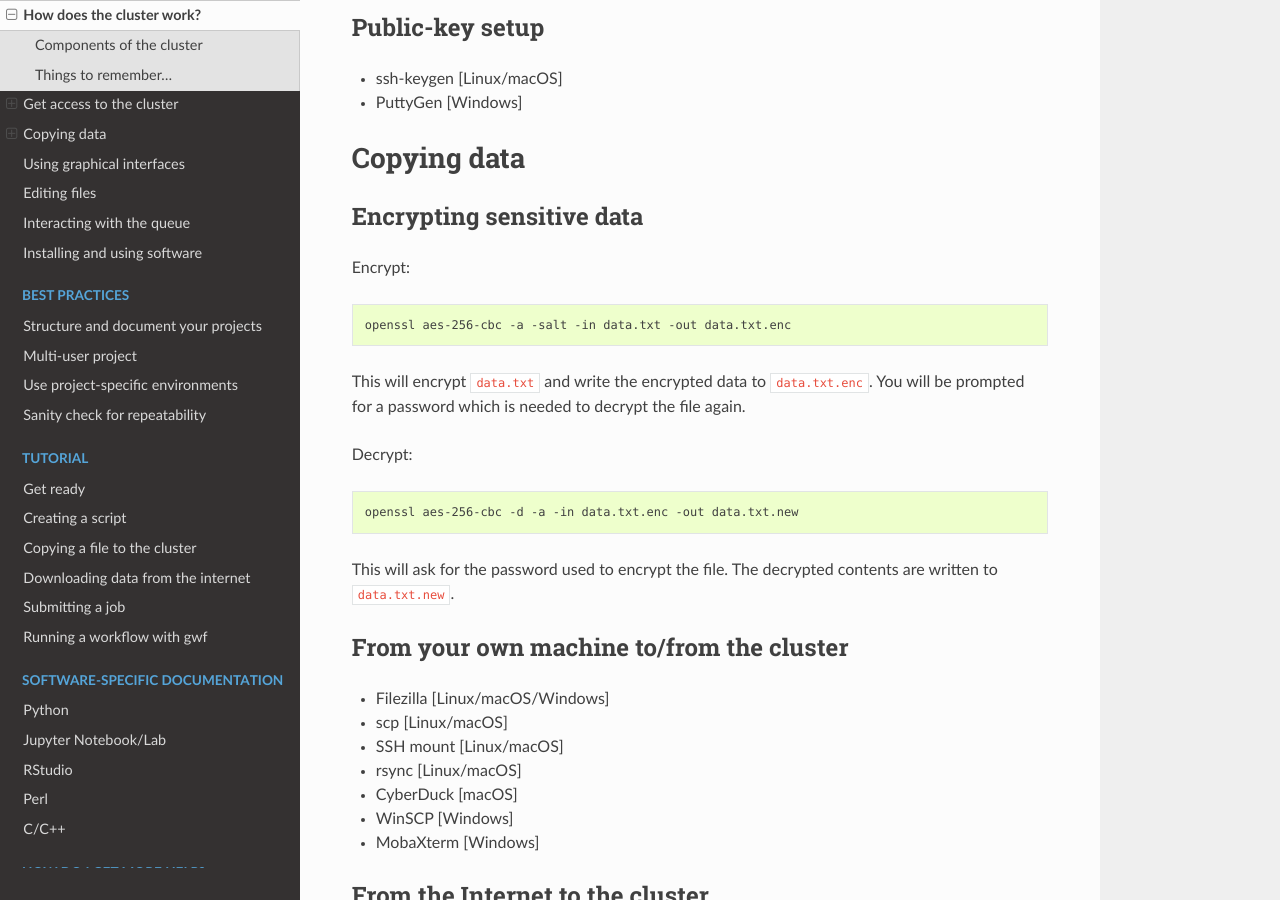
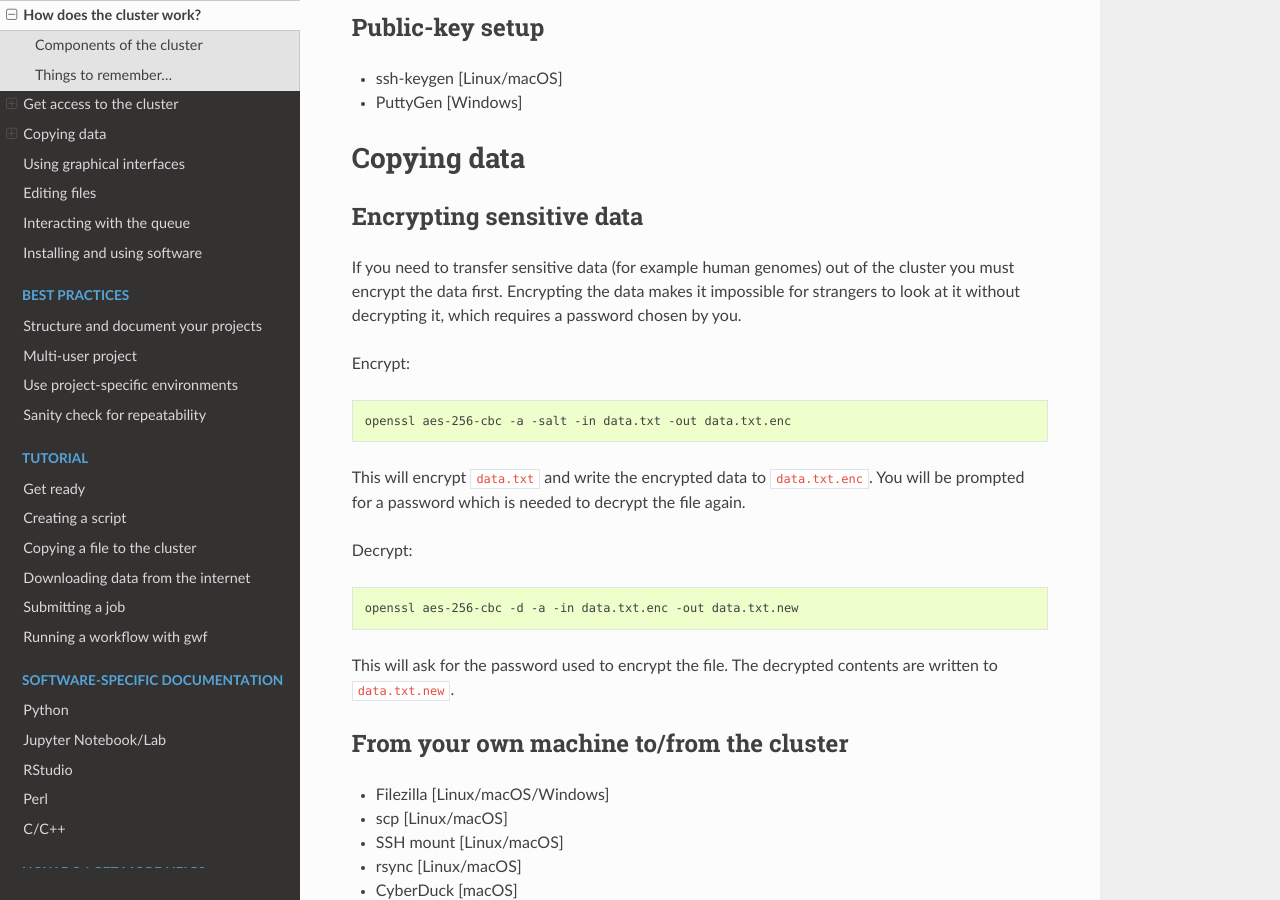
Before and after one commit to GenomeDK/genomedk-docs, a Sphinx documentation site: the page built from docs/getting-started.rst, in a window 1280 px wide and 900 px high, scrolled down 2429 px. Built offline with Sphinx 7.4.7 and the Read the Docs theme 2.0.0, drawn with Linux system fonts in a browser that asks for light colours.

Commit message:
Intro to section of encryption.

```diff
--- a/docs/getting-started.rst
+++ b/docs/getting-started.rst
@@ -134,6 +134,11 @@ Copying data
 
 Encrypting sensitive data
 -------------------------
+
+If you need to transfer sensitive data (for example human genomes) out of the
+cluster you must encrypt the data first. Encrypting the data makes it
+impossible for strangers to look at it without decrypting it, which requires
+a password chosen by you.
 
 Encrypt:
 
```
